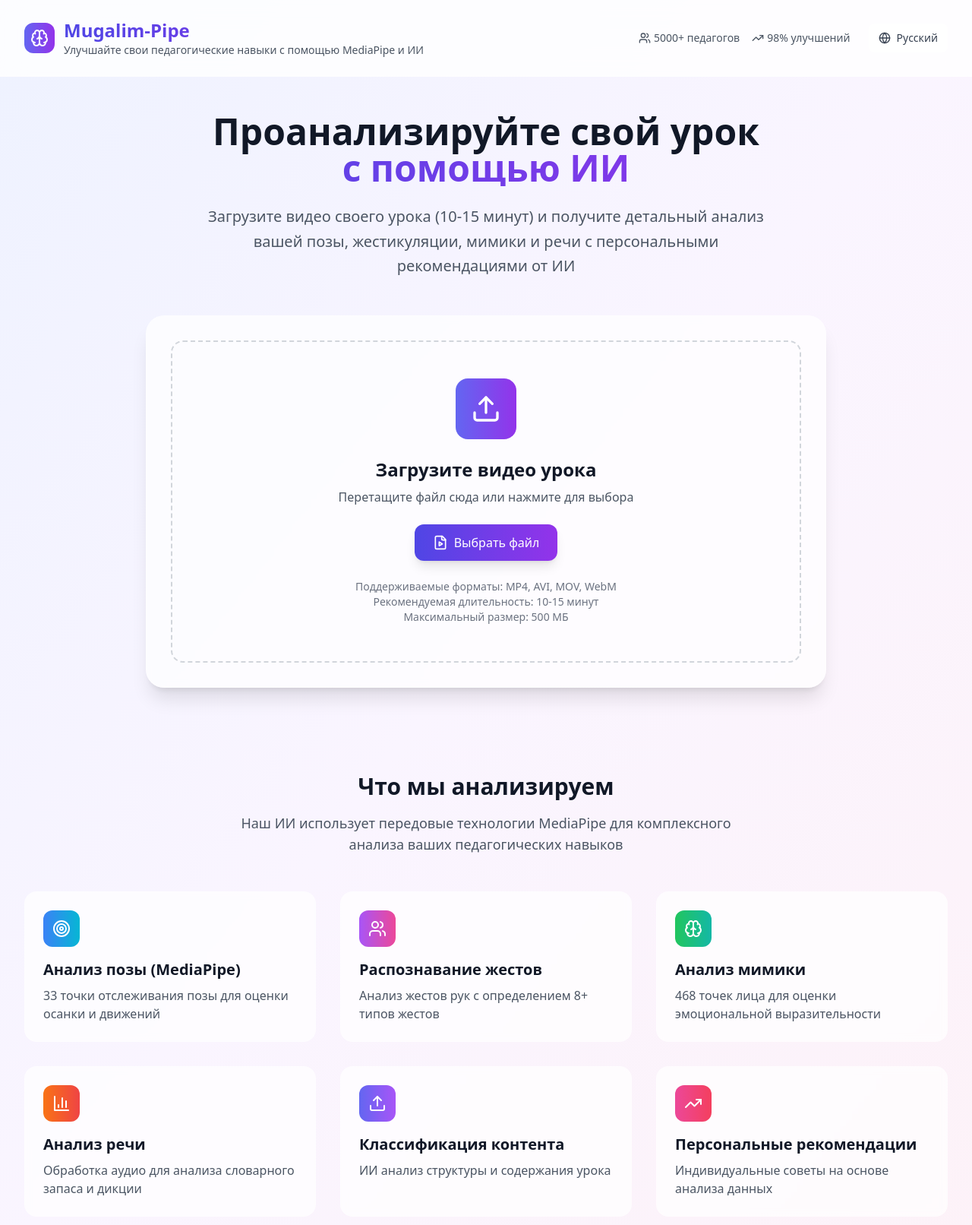
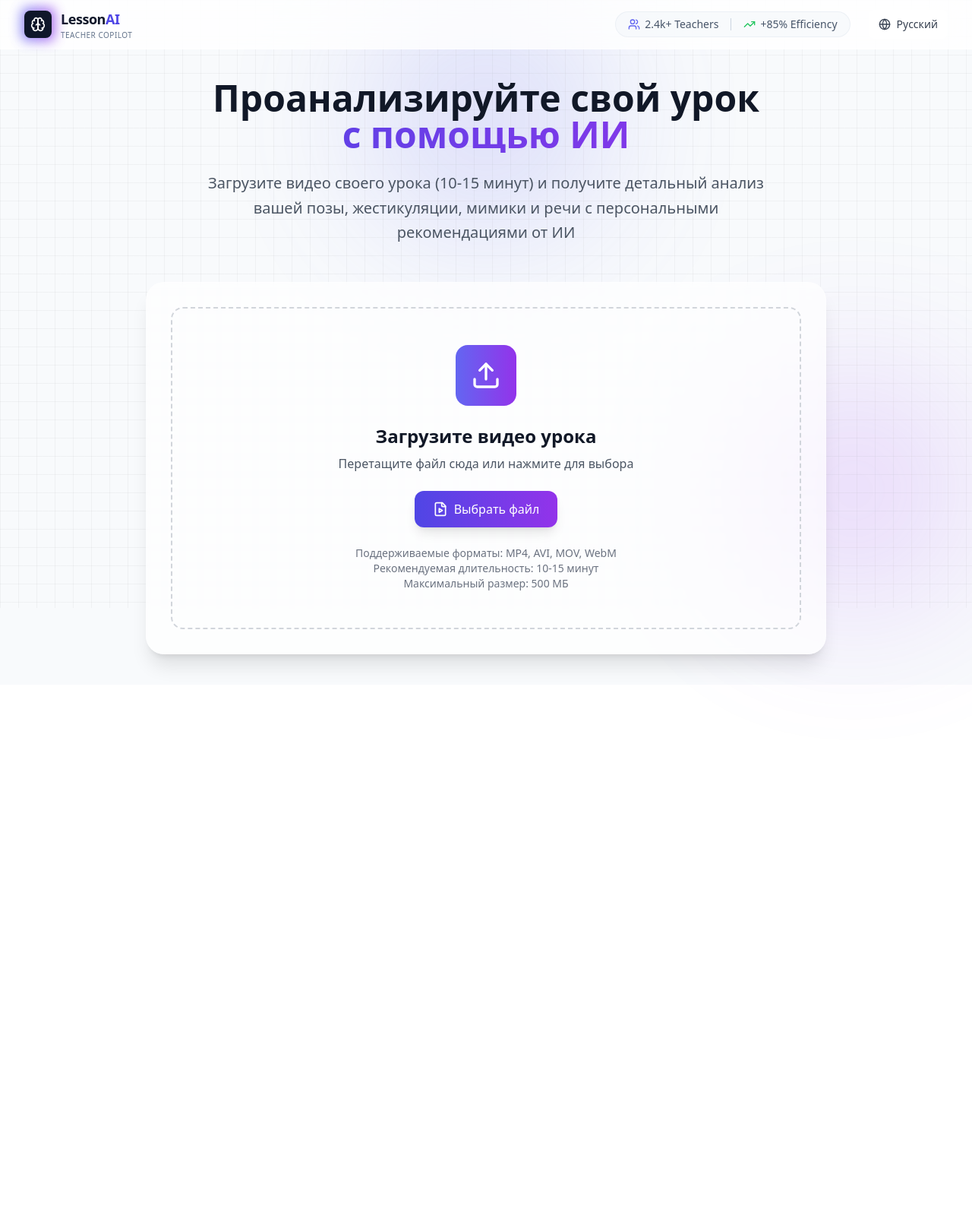
Before and after one commit to Alikeevich/MugalimPipe, a React (Vite) app: page / in a window 1280 px wide. Shown: the top 1612 px of the page at 76% size. After the commit the page ends 901 px from the top, so only its background shows below. Built offline with nearby package versions, Linux system fonts and the light colour scheme.

Commit message:
Updated App.tsx

```diff
--- a/src/App.tsx
+++ b/src/App.tsx
@@ -1,5 +1,5 @@
 import React, { useState } from 'react';
-import { Upload, BarChart3, Brain, Users, Target, TrendingUp } from 'lucide-react';
+import { Brain, Users, TrendingUp, Sparkles, LayoutDashboard } from 'lucide-react';
 import UploadSection from './components/UploadSection';
 import AnalysisProgress from './components/AnalysisProgress';
 import ResultsDashboard from './components/ResultsDashboard';
@@ -36,32 +36,45 @@ function App() {
   const texts = languageService.getText();
 
   return (
-    <div className="min-h-screen bg-gradient-to-br from-indigo-50 via-purple-50 to-pink-50">
+    <div className="min-h-screen bg-slate-50 text-slate-900 font-sans selection:bg-indigo-500 selection:text-white">
+      {/* Background decoration */}
+      <div className="fixed inset-0 z-0 pointer-events-none">
+        <div className="absolute inset-0 bg-[linear-gradient(to_right,#80808012_1px,transparent_1px),linear-gradient(to_bottom,#80808012_1px,transparent_1px)] bg-[size:24px_24px]"></div>
+        <div className="absolute left-0 right-0 top-0 -z-10 m-auto h-[310px] w-[310px] rounded-full bg-indigo-500 opacity-20 blur-[100px]"></div>
+        <div className="absolute right-0 bottom-0 -z-10 m-auto h-[310px] w-[310px] rounded-full bg-purple-500 opacity-20 blur-[100px]"></div>
+      </div>
+
       {/* Header */}
-      <header className="bg-white/80 backdrop-blur-lg border-b border-white/20 sticky top-0 z-50">
-        <div className="max-w-7xl mx-auto px-4 sm:px-6 lg:px-8 py-6">
-          <div className="flex items-center justify-between">
-            <div className="flex items-center space-x-3">
-              <div className="w-10 h-10 bg-gradient-to-r from-indigo-500 to-purple-600 rounded-xl flex items-center justify-center">
-                <Brain className="w-6 h-6 text-white" />
+      <header className="sticky top-0 z-50 w-full border-b border-white/50 bg-white/80 backdrop-blur-xl">
+        <div className="max-w-7xl mx-auto px-4 sm:px-6 lg:px-8 h-16 flex items-center justify-between">
+          <div
+            className="flex items-center space-x-3 cursor-pointer group"
+            onClick={resetApp}
+          >
+            <div className="relative">
+              <div className="absolute -inset-1 rounded-lg bg-gradient-to-r from-indigo-500 to-purple-600 opacity-75 blur transition duration-200 group-hover:opacity-100"></div>
+              <div className="relative flex h-9 w-9 items-center justify-center rounded-lg bg-slate-900 text-white">
+                <Brain className="h-5 w-5" />
+              </div>
             </div>
             <div>
-                <h1 className="text-2xl font-bold bg-gradient-to-r from-indigo-600 to-purple-600 bg-clip-text text-transparent">
-                  {texts.appTitle}
+              <h1 className="text-lg font-bold tracking-tight text-slate-900">
+                Lesson<span className="text-indigo-600">AI</span>
               </h1>
-                <p className="text-sm text-gray-600">{texts.appSubtitle}</p>
+              <p className="text-[10px] font-medium text-slate-500 uppercase tracking-wider">Teacher Copilot</p>
             </div>
           </div>
 
-            <div className="flex items-center space-x-6">
-              <div className="flex items-center space-x-4 text-sm text-gray-600">
-                <div className="flex items-center space-x-1">
-                  <Users className="w-4 h-4" />
-                  <span>{texts.teachersCount}</span>
+          <div className="flex items-center gap-6">
+            <div className="hidden md:flex items-center gap-4 text-sm font-medium text-slate-600 bg-slate-100/50 px-4 py-1.5 rounded-full border border-slate-200/50">
+              <div className="flex items-center gap-1.5">
+                <Users className="w-4 h-4 text-indigo-500" />
+                <span>2.4k+ Teachers</span>
               </div>
-                <div className="flex items-center space-x-1">
-                  <TrendingUp className="w-4 h-4" />
-                  <span>{texts.improvementRate}</span>
+              <div className="w-px h-4 bg-slate-300"></div>
+              <div className="flex items-center gap-1.5">
+                <TrendingUp className="w-4 h-4 text-green-500" />
+                <span>+85% Efficiency</span>
               </div>
             </div>
 
@@ -71,11 +84,11 @@ function App() {
             />
           </div>
         </div>
-        </div>
       </header>
 
       {/* Main Content */}
-      <main className="max-w-7xl mx-auto px-4 sm:px-6 lg:px-8 py-12">
+      <main className="relative z-10 max-w-7xl mx-auto px-4 sm:px-6 lg:px-8 py-10">
+        <div className="transition-all duration-500 ease-in-out">
           {currentStep === 'upload' && (
             <UploadSection onFileUpload={handleFileUpload} />
           )}
@@ -91,70 +104,8 @@ function App() {
           {currentStep === 'results' && analysisResults && (
             <ResultsDashboard results={analysisResults} onReset={resetApp} />
           )}
+        </div>
       </main>
-
-      {/* Features Section - только на главной странице */}
-      {currentStep === 'upload' && (
-        <section className="max-w-7xl mx-auto px-4 sm:px-6 lg:px-8 py-16">
-          <div className="text-center mb-12">
-            <h2 className="text-3xl font-bold text-gray-900 mb-4">
-              {texts.featuresTitle}
-            </h2>
-            <p className="text-lg text-gray-600 max-w-2xl mx-auto">
-              {texts.featuresSubtitle}
-            </p>
-          </div>
-
-          <div className="grid md:grid-cols-2 lg:grid-cols-3 gap-8">
-            {[
-              {
-                icon: Target,
-                title: texts.features.poseAnalysis.title,
-                description: texts.features.poseAnalysis.description,
-                color: "from-blue-500 to-cyan-500"
-              },
-              {
-                icon: Users,
-                title: texts.features.gestureRecognition.title,
-                description: texts.features.gestureRecognition.description,
-                color: "from-purple-500 to-pink-500"
-              },
-              {
-                icon: Brain,
-                title: texts.features.facialAnalysis.title,
-                description: texts.features.facialAnalysis.description,
-                color: "from-green-500 to-teal-500"
-              },
-              {
-                icon: BarChart3,
-                title: texts.features.speechAnalysis.title,
-                description: texts.features.speechAnalysis.description,
-                color: "from-orange-500 to-red-500"
-              },
-              {
-                icon: Upload,
-                title: texts.features.contentClassification.title,
-                description: texts.features.contentClassification.description,
-                color: "from-indigo-500 to-purple-500"
-              },
-              {
-                icon: TrendingUp,
-                title: texts.features.recommendations.title,
-                description: texts.features.recommendations.description,
-                color: "from-pink-500 to-rose-500"
-              }
-            ].map((feature, index) => (
-              <div key={index} className="bg-white/70 backdrop-blur-sm rounded-2xl p-6 border border-white/20 hover:bg-white/90 transition-all duration-300 hover:scale-105">
-                <div className={`w-12 h-12 bg-gradient-to-r ${feature.color} rounded-xl flex items-center justify-center mb-4`}>
-                  <feature.icon className="w-6 h-6 text-white" />
-                </div>
-                <h3 className="text-xl font-semibold text-gray-900 mb-2">{feature.title}</h3>
-                <p className="text-gray-600">{feature.description}</p>
-              </div>
-            ))}
-          </div>
-        </section>
-      )}
     </div>
   );
 }
```
Lines whose indentation alone changed are shown as unchanged.
